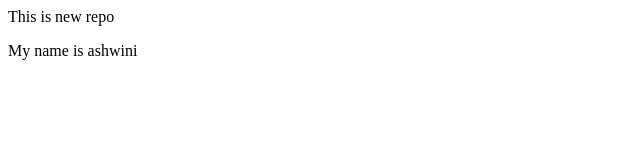
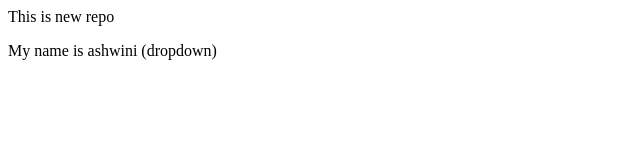
Before and after one commit to ashwini8698/localRepo, a plain HTML site: page index.html in a window 1280 px wide. Shown: the full height of the page, 0-640 px from the left. Drawn offline with Linux system fonts and the light colour scheme.

Commit message:
add dropdown

```diff
--- a/index.html
+++ b/index.html
@@ -1,2 +1,2 @@
 <p> This is new repo</p>
-<p>My name is ashwini</p>
+<p>My name is ashwini (dropdown)</p>
```
